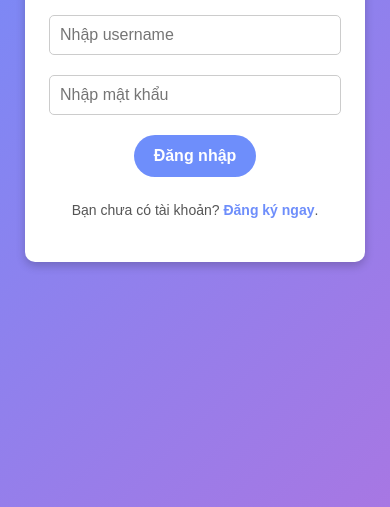
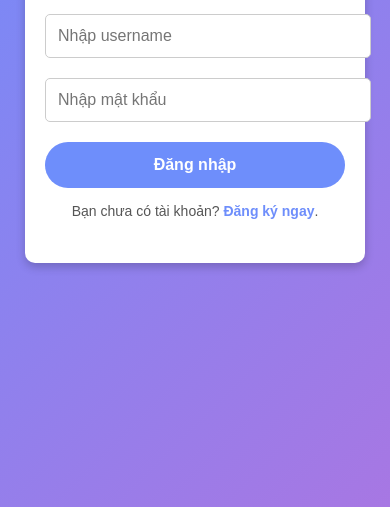
Before and after one commit to tuan4886n/GameDoVui, a plain HTML site: page auth/login.html in a window 390 px wide. Shown: the part 337-844 px from the top of the page. Drawn offline with Linux system fonts and the light colour scheme.

Commit message:
update css for mobile

```diff
--- a/assets/css/styles.css
+++ b/assets/css/styles.css
@@ -333,3 +333,19 @@ button:hover {
         transform: scale(1);
     }
 }
+@media (max-width: 768px) {
+  /* Align buttons on mobile */
+  button {
+    font-size: 16px;
+    padding: 14px;
+    width: 100%;
+    display: block;
+    margin: 10px 0;
+  }
+
+  input {
+    font-size: 16px;
+    padding: 12px;
+    width: 100%;
+  }
+}
```
